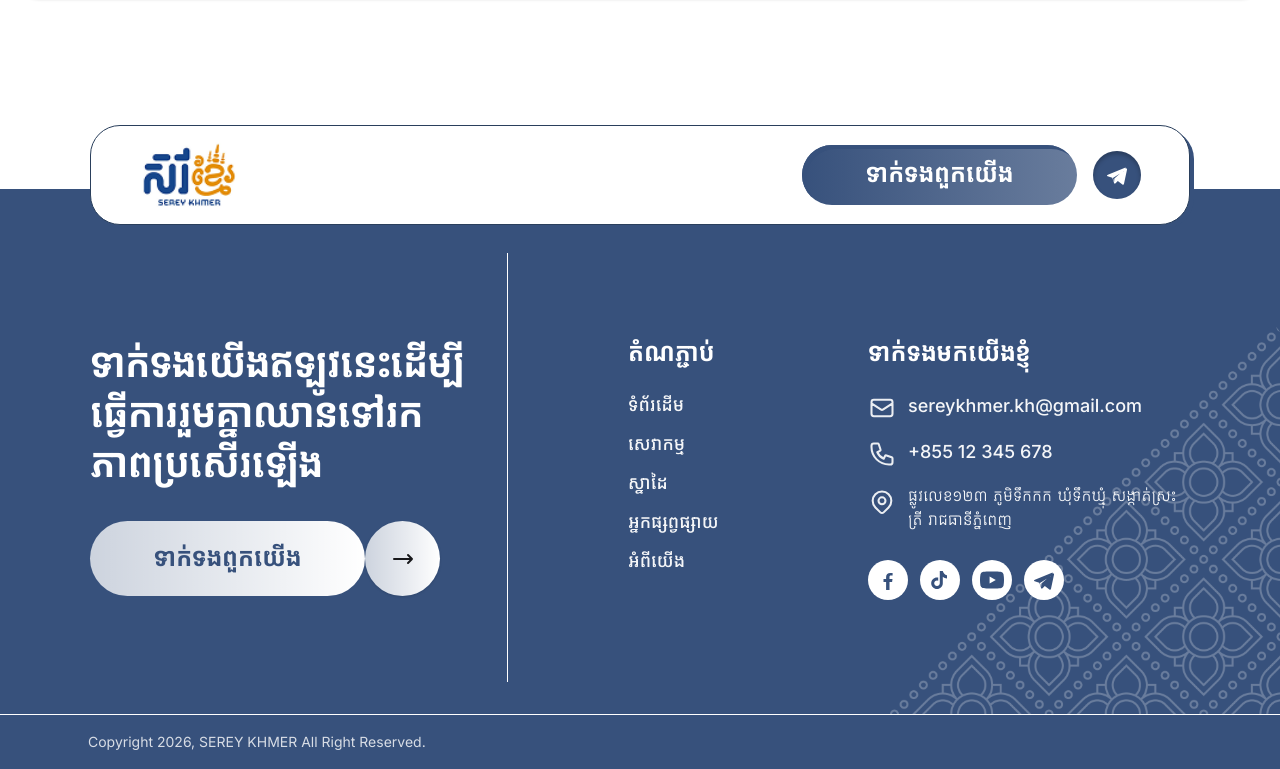
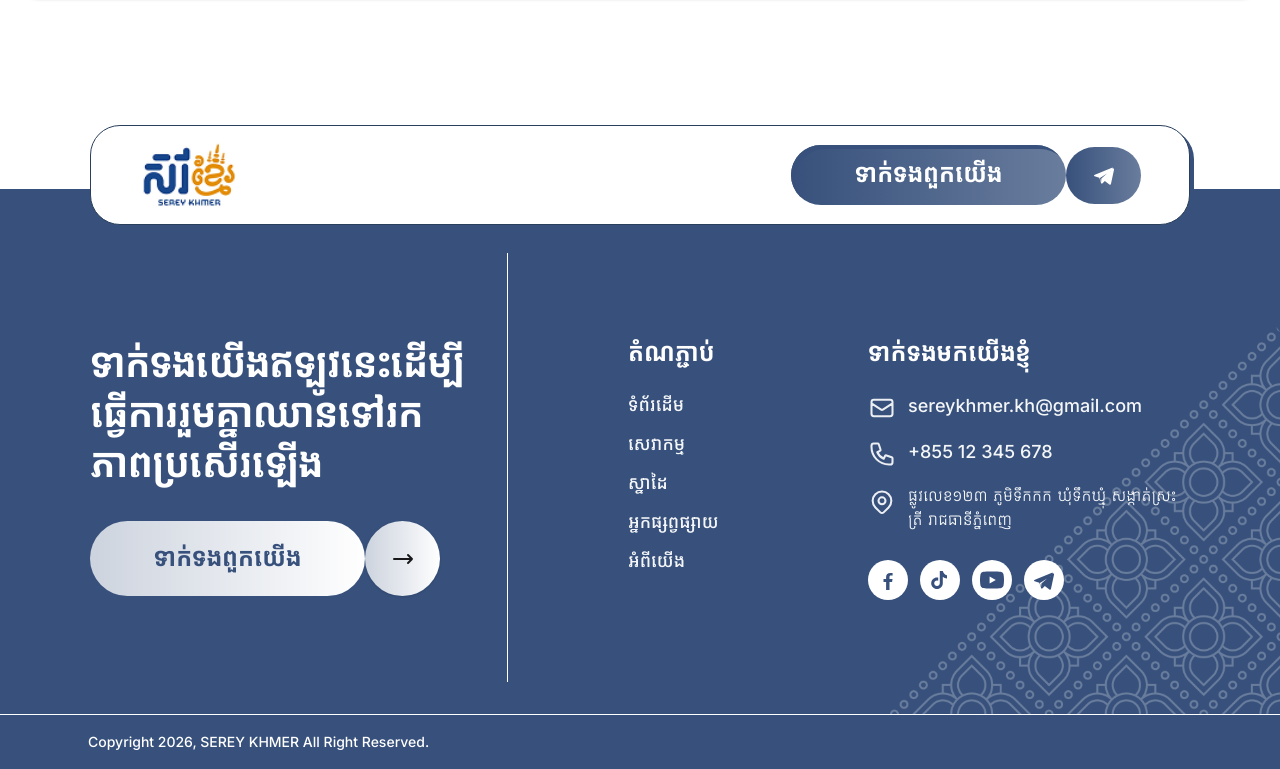
Before and after one commit to SEREY-KHMER/Company-Portfolio, a Next.js app: page / in a window 1280 px wide. Shown: the part 791-1560 px from the top of the page. Built offline with nearby package versions, Linux system fonts and the light colour scheme.

Commit message:
Update HomeFooter component styles for improved button design and layout

```diff
--- a/features/home/components/HomeFooter.tsx
+++ b/features/home/components/HomeFooter.tsx
@@ -67,7 +67,7 @@ export function HomeFooter() {
 									className="h-14 w-auto max-w-[min(100%,270px)] object-contain object-left sm:h-[68px] sm:max-w-none md:h-[80px]"
 								/>
 							</a>
-							<div className="flex shrink-0 items-center justify-end gap-2 sm:gap-4">
+							<div className="flex shrink-0 items-center justify-end">
 								<a
 									href="#contact"
 									lang="km"
@@ -78,7 +78,7 @@ export function HomeFooter() {
 								<a
 									href={FOOTER_SOCIAL.telegram}
 									aria-label="Telegram"
-									className="inline-flex size-11 shrink-0 items-center justify-center rounded-full bg-brand-navy text-white shadow-[inset_0_3px_4px_rgba(0,0,0,0.25)] transition hover:brightness-110 sm:size-12"
+									className="inline-flex h-[57px] w-[75px] shrink-0 items-center justify-center rounded-[180px] bg-linear-to-r from-[#37517C] from-0% to-[rgb(55_81_124/0.75)] to-100% text-white transition hover:brightness-110"
 								>
 									<span className="sr-only">Telegram</span>
 									<svg
@@ -332,7 +332,7 @@ export function HomeFooter() {
 					<p
 						lang="en"
 						className={cn(
-							"text-left text-xs leading-none text-white/80 sm:text-sm",
+							"text-left text-[15px] font-medium leading-none text-white sm:text-sm",
 							"font-en",
 						)}
 					>
```
